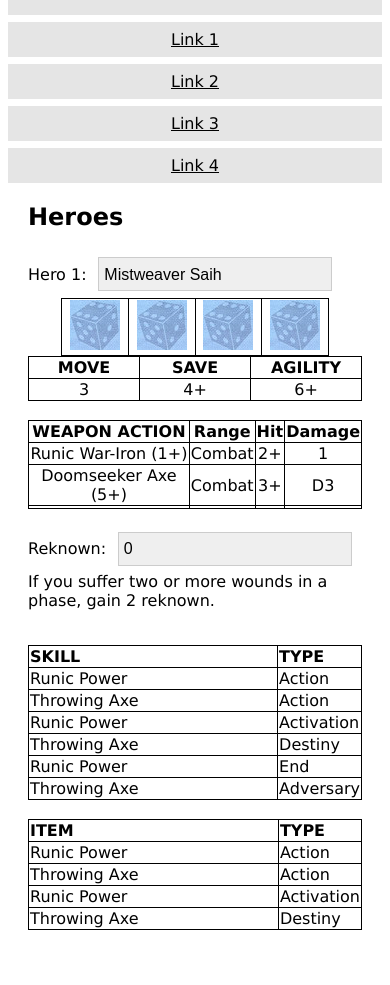
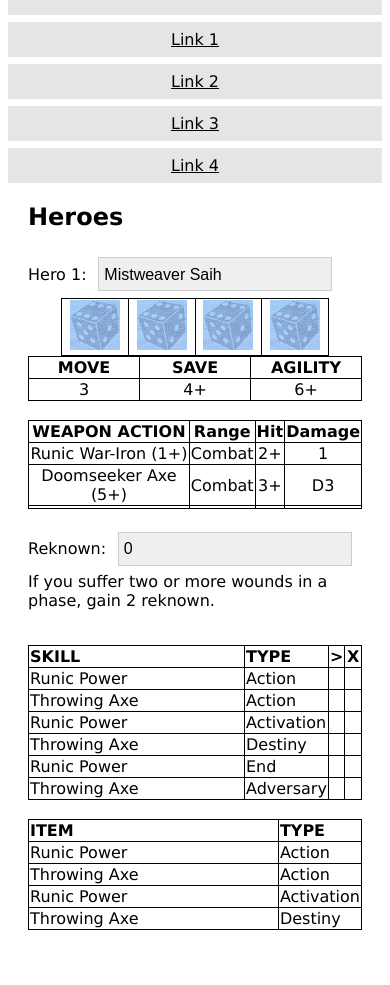
Before and after one commit to hang-on/hang-on.github.io, a plain HTML site: page whq/responsive.html in a window 390 px wide. Shown: the part 104-1089 px from the top of the page. Drawn offline with Linux system fonts and the light colour scheme.

Commit message:
Update responsive.html

```diff
--- a/whq/responsive.html
+++ b/whq/responsive.html
@@ -183,32 +183,46 @@ table {
 
   <table width=100%>
     <tr>
-      <th align="left" width=80%>SKILL</th>
+      <th align="left" width=70%>SKILL</th>
       <th align="left" width=20%>TYPE</th>
+      <th align="center" width=5%>></th>
+      <th align="center" width=5%>X</th>
     </tr>
     <tr>
       <td align="left">Runic Power</td>
       <td align="left">Action</td>
+      <td></td>
+      <td></td>
     </tr>
     <tr>
       <td align="left">Throwing Axe</td>
       <td align="left">Action</td>
+      <td></td>
+      <td></td>
     </tr>
     <tr>
       <td align="left">Runic Power</td>
       <td align="left">Activation</td>
+      <td></td>
+      <td></td>
     </tr>
     <tr>
       <td align="left">Throwing Axe</td>
       <td align="left">Destiny</td>
+      <td></td>
+      <td></td>
     </tr>
     <tr>
       <td align="left">Runic Power</td>
       <td align="left">End</td>
+      <td></td>
+      <td></td>
     </tr>
     <tr>
       <td align="left">Throwing Axe</td>
       <td align="left">Adversary</td>
+      <td></td>
+      <td></td>
     </tr>
   </table>
   <br>
```
